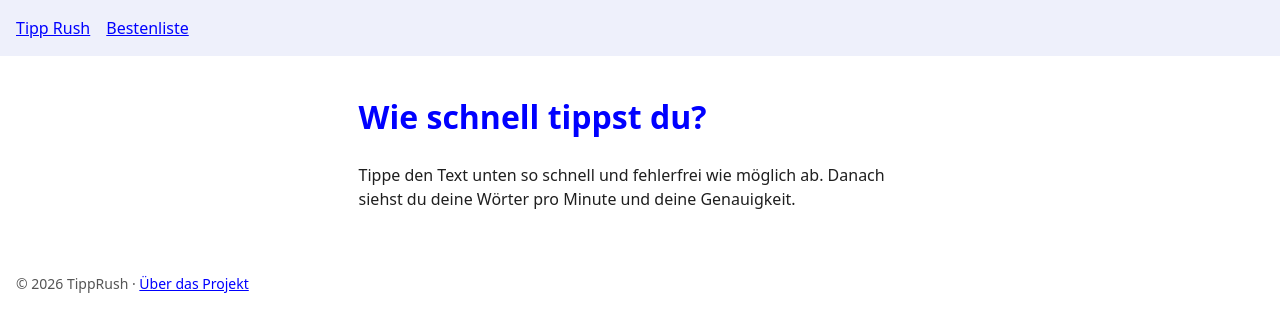
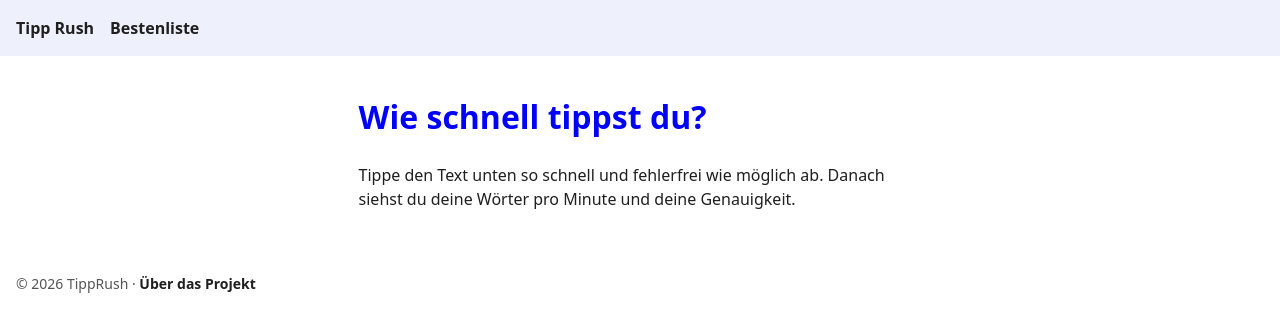
Before and after one commit to Vend-Jali/WebEngineering, a plain HTML site: page index.html in a window 1280 px wide. Drawn offline with Linux system fonts and the light colour scheme.

Commit message:
Navigation angepasst, Box-Model umgesetzt

```diff
--- a/style.css
+++ b/style.css
@@ -31,7 +31,20 @@ nav {
   background: var(--flaeche);
 }
 
-a { color: var(--akzent); }
+a {
+    text-decoration: none;
+    color: var(--text);
+    font-weight: bold;
+}
+
+a:hover
+{
+    text-decoration: underline;
+}
+
+a:focus-visible {
+    text-decoration: underline;
+}
 
 footer {
   padding: var(--abstand);
```
